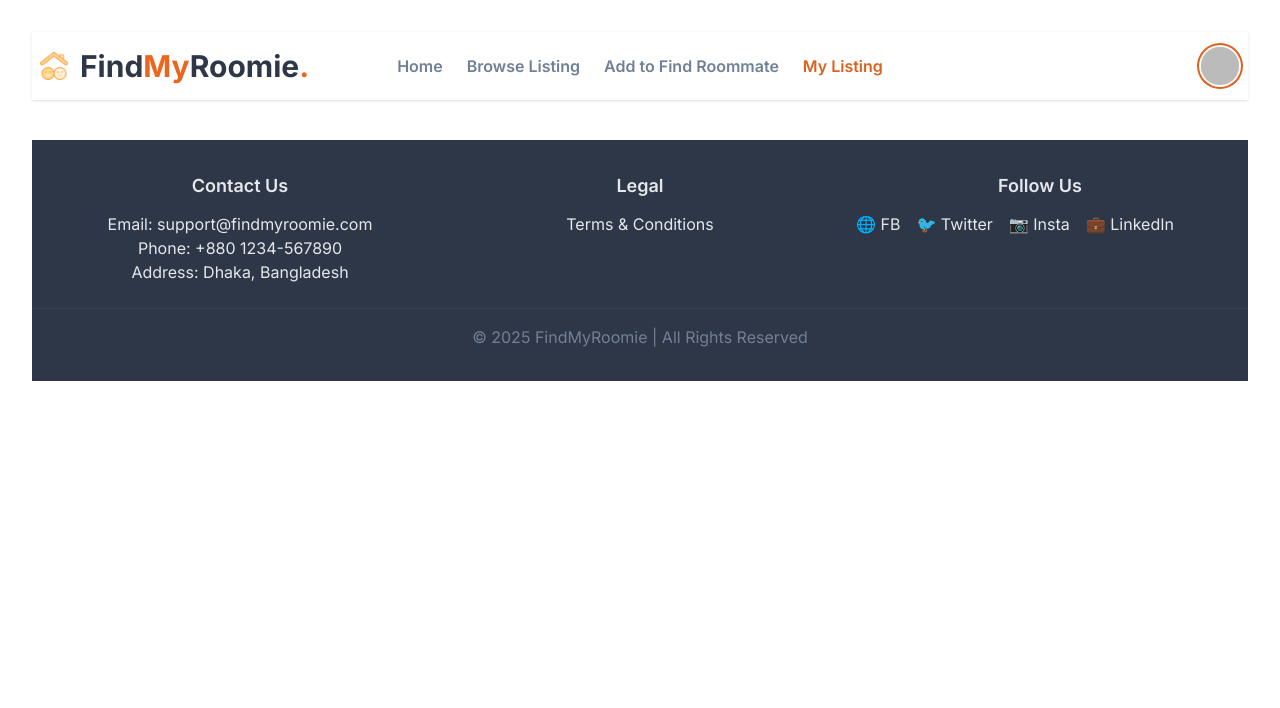
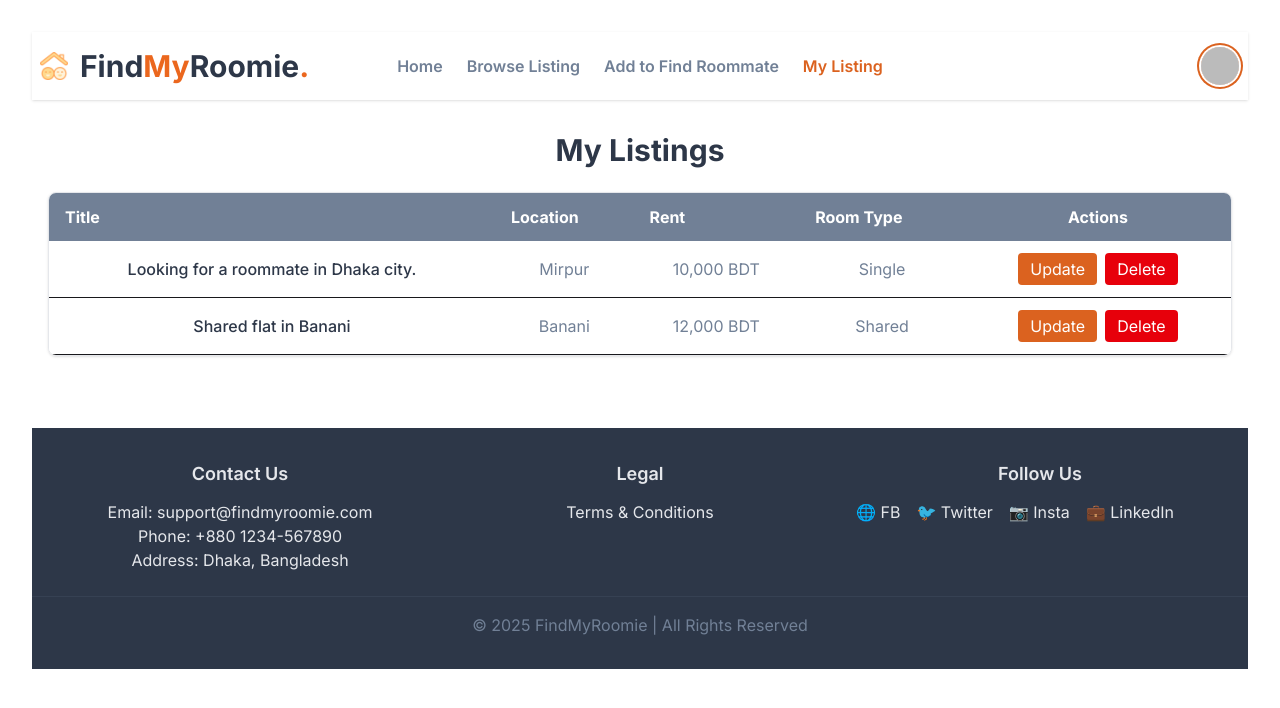
Before and after one commit to MdAlAmin1111/Rommate_Finder_Website_Client, a React (Vite) app: page /my-listing in a window 1280 px wide. Shown: the top 708 px of the page. Built offline with nearby package versions, Linux system fonts and the light colour scheme; no server answers; sample sign-in values are in the browser's storage.

Commit message:
added MyListing page

```diff
--- a/src/pages/Listings/MyListing.jsx
+++ b/src/pages/Listings/MyListing.jsx
@@ -1,9 +1,68 @@
+
 import React from 'react';
 
 const MyListing = () => {
+    const listings = [
+        {
+            id: 1,
+            title: "Looking for a roommate in Dhaka city.",
+            location: "Mirpur",
+            rent: "10,000 BDT",
+            roomType: "Single",
+        },
+        {
+            id: 2,
+            title: "Shared flat in Banani",
+            location: "Banani",
+            rent: "12,000 BDT",
+            roomType: "Shared",
+        },
+    ];
 
     return (
-        <div></div>
+        <div>
+            <div className="container mx-auto px-4 py-8">
+                <h1 className="text-3xl font-bold mb-6 text-center text-[var(--color-base-300)]">
+                    My Listings
+                </h1>
+
+                <div className="overflow-x-auto border border-gray-200 rounded-lg shadow">
+                    <table className="w-full bg-white">
+                        <thead className="bg-[var(--color-base-200)] text-white">
+                            <tr>
+                                <th className="py-3 px-4 text-left">Title</th>
+                                <th className="py-3 px-4 text-left">Location</th>
+                                <th className="py-3 px-4 text-left">Rent</th>
+                                <th className="py-3 px-4 text-left">Room Type</th>
+                                <th className="py-3 px-4 text-center">Actions</th>
+                            </tr>
+                        </thead>
+                        <tbody>
+                            {listings.map((listing) => (
+                                <tr key={listing.id} className="border-b hover:bg-gray-50 transition">
+                                    <td className="py-3 px-4 text-[var(--color-base-300)] font-medium">
+                                        {listing.title}
+                                    </td>
+                                    <td className="py-3 px-4 text-base-200">{listing.location}</td>
+                                    <td className="py-3 px-4 text-base-200">{listing.rent}</td>
+                                    <td className="py-3 px-4 text-base-200">{listing.roomType}</td>
+                                    <td className="py-3 px-4 text-center">
+                                        <div className="flex flex-col sm:flex-row sm:justify-center sm:gap-2 gap-1">
+                                            <button className="px-3 py-1 bg-[var(--color-primary)] text-white rounded hover:bg-[var(--color-secondary)] transition">
+                                                Update
+                                            </button>
+                                            <button className="px-3 py-1 bg-red-600 text-white rounded hover:bg-red-700 transition">
+                                                Delete
+                                            </button>
+                                        </div>
+                                    </td>
+                                </tr>
+                            ))}
+                        </tbody>
+                    </table>
+                </div>
+            </div>
+        </div>
     );
 };
 
```
